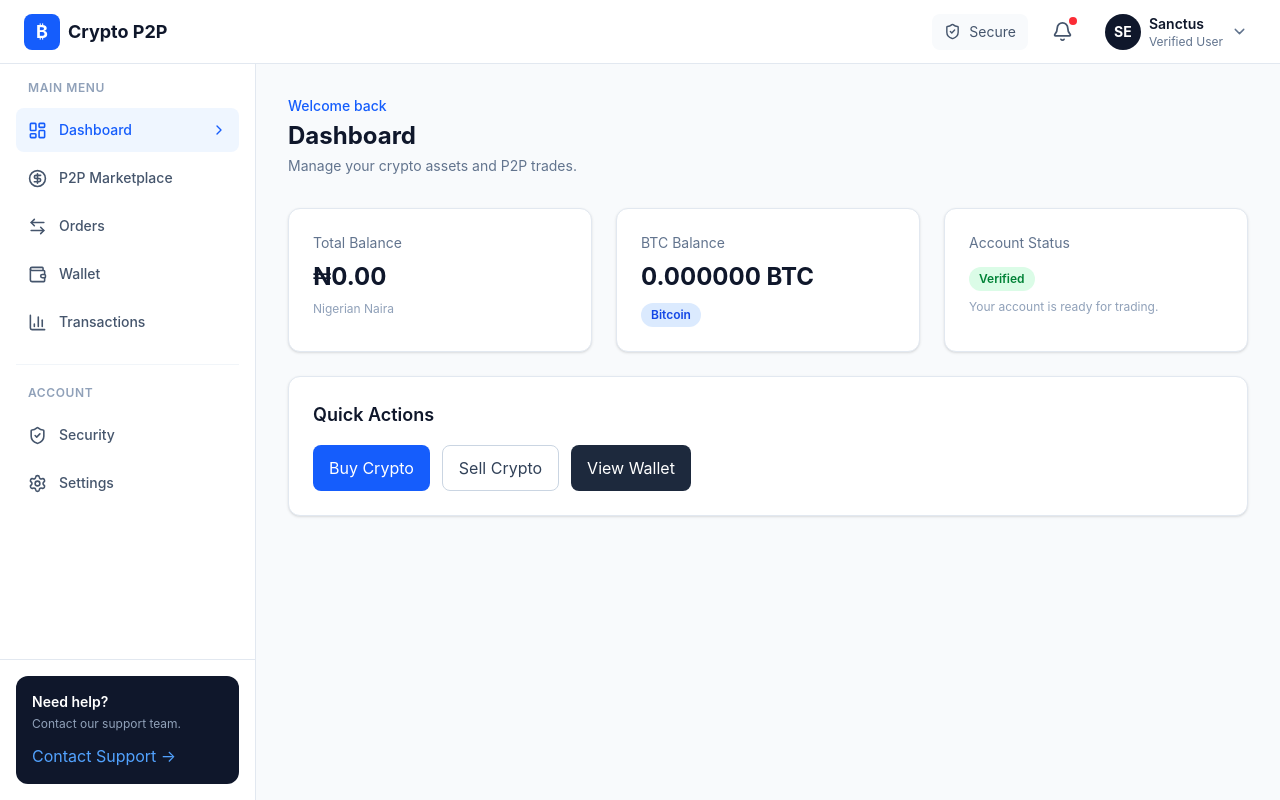
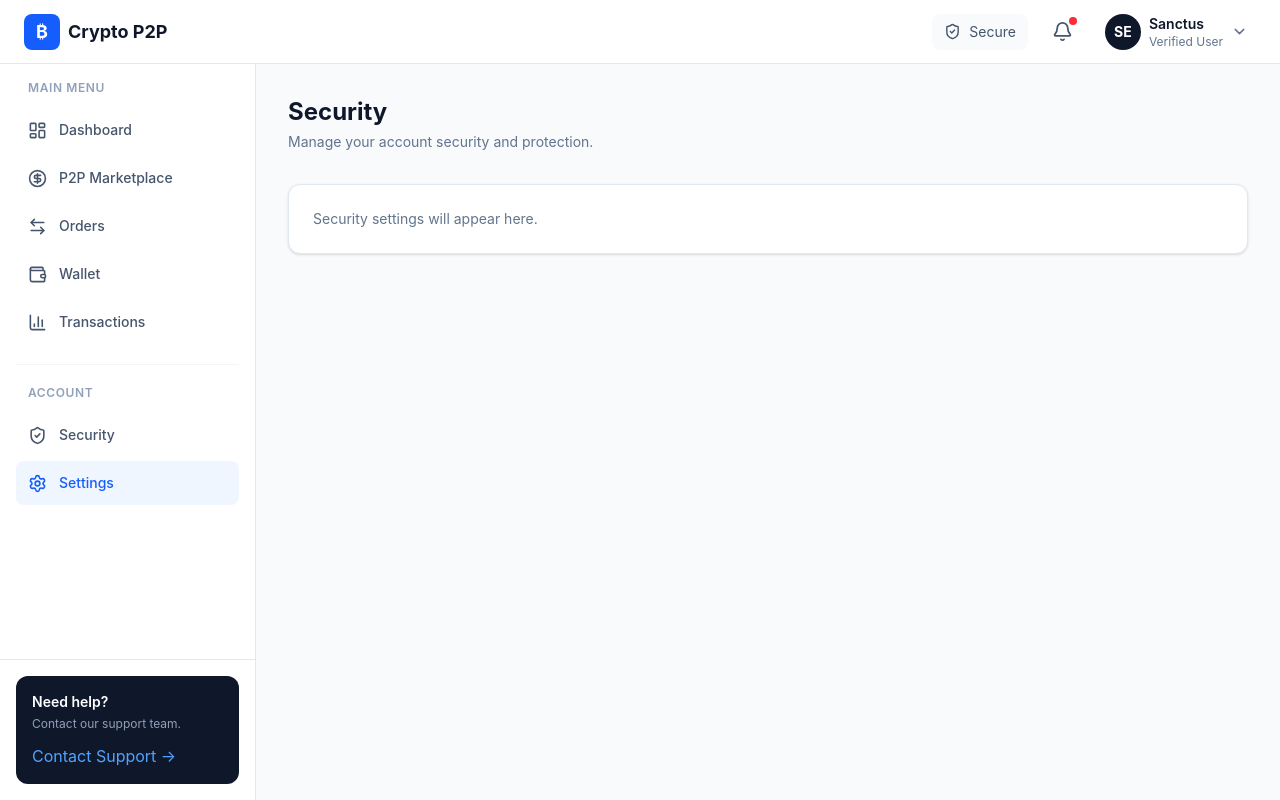
Before and after one commit to Sanctiexchange/crypto-p2p, a React (Vite) app: page /settings/security in a window 1280 px wide. Before the commit this address led to /. Built offline with nearby package versions, Linux system fonts and the light colour scheme.

Commit message:
security page

```diff
--- a/src/App.tsx
+++ b/src/App.tsx
@@ -9,6 +9,7 @@ import Wallet from "./pages/wallet/Wallet";
 import Transactions from "./pages/transactions/Transactions"
 import Profile from "./pages/profile/Profile";
 import Settings from "./pages/settings/Settings"
+import Security from "./pages/settings/Security";
 
 function App() {
   return (
@@ -40,6 +41,10 @@ function App() {
           path="/profile"
           element={<Profile />}
         />
+        <Route
+          path="/settings/security"
+          element={<Security />}
+        />
 
         <Route
           path="/settings"
--- /dev/null
+++ b/src/pages/settings/Security.tsx
@@ -0,0 +1,25 @@
+import Card from "../../components/common/Card";
+
+function Security() {
+  return (
+    <div className="mx-auto max-w-7xl">
+      <div className="mb-8">
+        <h1 className="text-2xl font-bold text-slate-900">
+          Security
+        </h1>
+
+        <p className="mt-1 text-sm text-slate-500">
+          Manage your account security and protection.
+        </p>
+      </div>
+
+      <Card className="p-6">
+        <p className="text-sm text-slate-500">
+          Security settings will appear here.
+        </p>
+      </Card>
+    </div>
+  );
+}
+
+export default Security;
```
